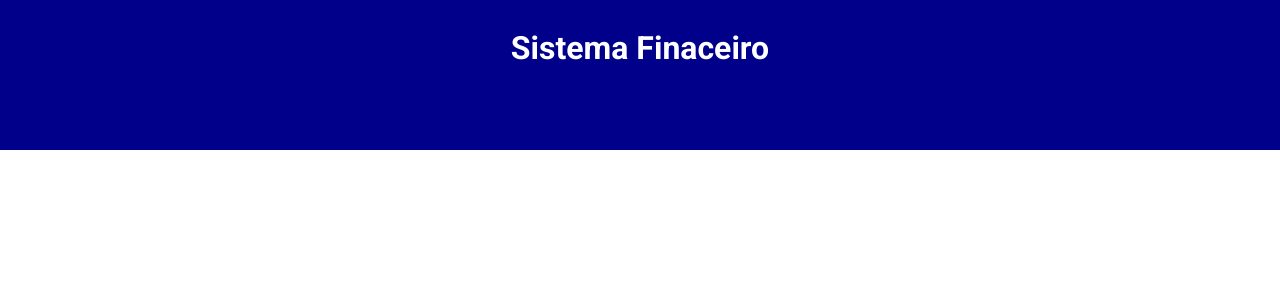
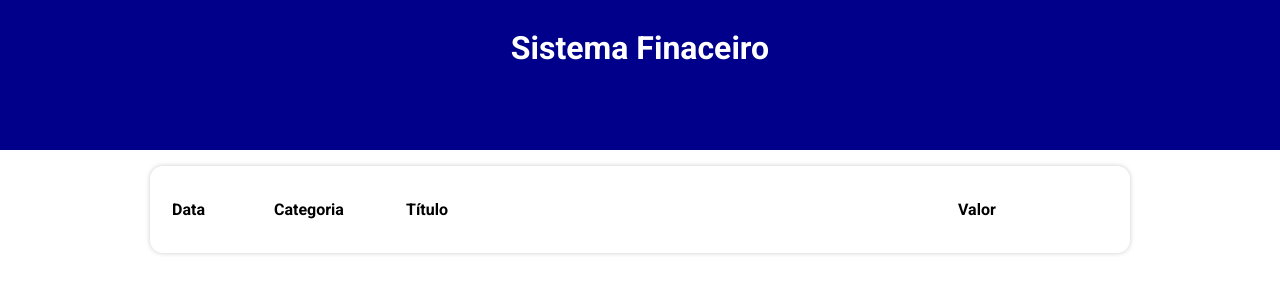
Before and after one commit to Hugovarellaa/jwt-nexthauth, a React (Create React App) app: page / in a window 1280 px wide. Shown: the top 300 px of the page. Built offline with nearby package versions, Linux system fonts and the light colour scheme.

Commit message:
56min de 2horas
Sistema de finanças Bonieky Lacerda

```diff
--- a/src/App.tsx
+++ b/src/App.tsx
@@ -1,13 +1,21 @@
-import { useState } from "react";
+import { useState, useEffect } from "react";
 import { Body } from "./components/Body";
 import { Header } from "./components/Header";
 import { ItemProps } from "./types/Item";
 import { Category } from "./types/Category";
 import { categories } from "./data/categories";
 import { items } from "./data/items";
+import { getCurrentMonth, filterListByMonth } from "./helpers/dateFilter";
 
 export const App = () => {
-  const [list, setList] = useState(items)
+  const [list, setList] = useState(items);
+  const [filterList, setFilterList] = useState<ItemProps[]>([]);
+  const [currentMonth, setCurrentMonth] = useState(getCurrentMonth());
+
+  useEffect(() => {
+    setFilterList(filterListByMonth(list, currentMonth));
+  }, [list, currentMonth]);
+
 
   return (
     <>
--- a/src/components/Body/index.tsx
+++ b/src/components/Body/index.tsx
@@ -1,3 +1,4 @@
+import { TableArea } from "../TableArea"
 import { Container } from "./styles"
 
 export const Body = ()=> {
@@ -5,7 +6,7 @@ export const Body = ()=> {
     <Container>
       {/* Area de informação */}
       {/* Area de inserção */}
-      {/* Tabela de itens */}
+      <TableArea />
     </Container>
   )
 }
--- /dev/null
+++ b/src/components/TableArea/index.tsx
@@ -0,0 +1,21 @@
+import { Container, TableHeadColumn } from "./styles";
+
+
+
+export const TableArea = () => {
+  return (
+    <Container>
+      <thead>
+        <tr>
+          <TableHeadColumn width={100}>Data</TableHeadColumn>
+          <TableHeadColumn width={130}>Categoria</TableHeadColumn>
+          <TableHeadColumn>Título</TableHeadColumn>
+          <TableHeadColumn width={150}>Valor</TableHeadColumn>
+        </tr>
+      </thead>
+      <tbody>
+        {}
+      </tbody>
+    </Container>
+  );
+};
--- /dev/null
+++ b/src/components/TableArea/styles.ts
@@ -0,0 +1,16 @@
+import styled from "styled-components";
+
+export const Container = styled.table`
+  width: 100%;
+  background-color: #fff;
+  padding: 1.25rem;
+  box-shadow: 0px 0px 5px #ccc;
+  border-radius: 0.8rem;
+  margin-top: 1rem;
+`;
+
+export const TableHeadColumn = styled.th<{ width?: number }>`
+  width: ${(props) => (props.width ? `${props.width}px` : "auto")};
+  padding: 0.75rem 0;
+  text-align: left;
+`;
--- /dev/null
+++ b/src/helpers/dateFilter.ts
@@ -0,0 +1,25 @@
+import { ItemProps } from "../types/Item";
+
+export const getCurrentMonth = () => {
+  let now = new Date();
+  return `${now.getFullYear()} - ${now.getMonth() + 1}`;
+};
+
+export const filterListByMonth = (
+  list: ItemProps[],
+  date: string
+): ItemProps[] => {
+  let newList: ItemProps[] = [];
+  let [year, month] = date.split("-");
+
+  for (let i in list) {
+    if (
+      list[i].date.getFullYear() === parseInt(year) &&
+      list[i].date.getMonth() + 1 === parseInt(month)
+    ) {
+      newList.push(list[i]);
+    }
+  }
+
+  return newList;
+};
```
